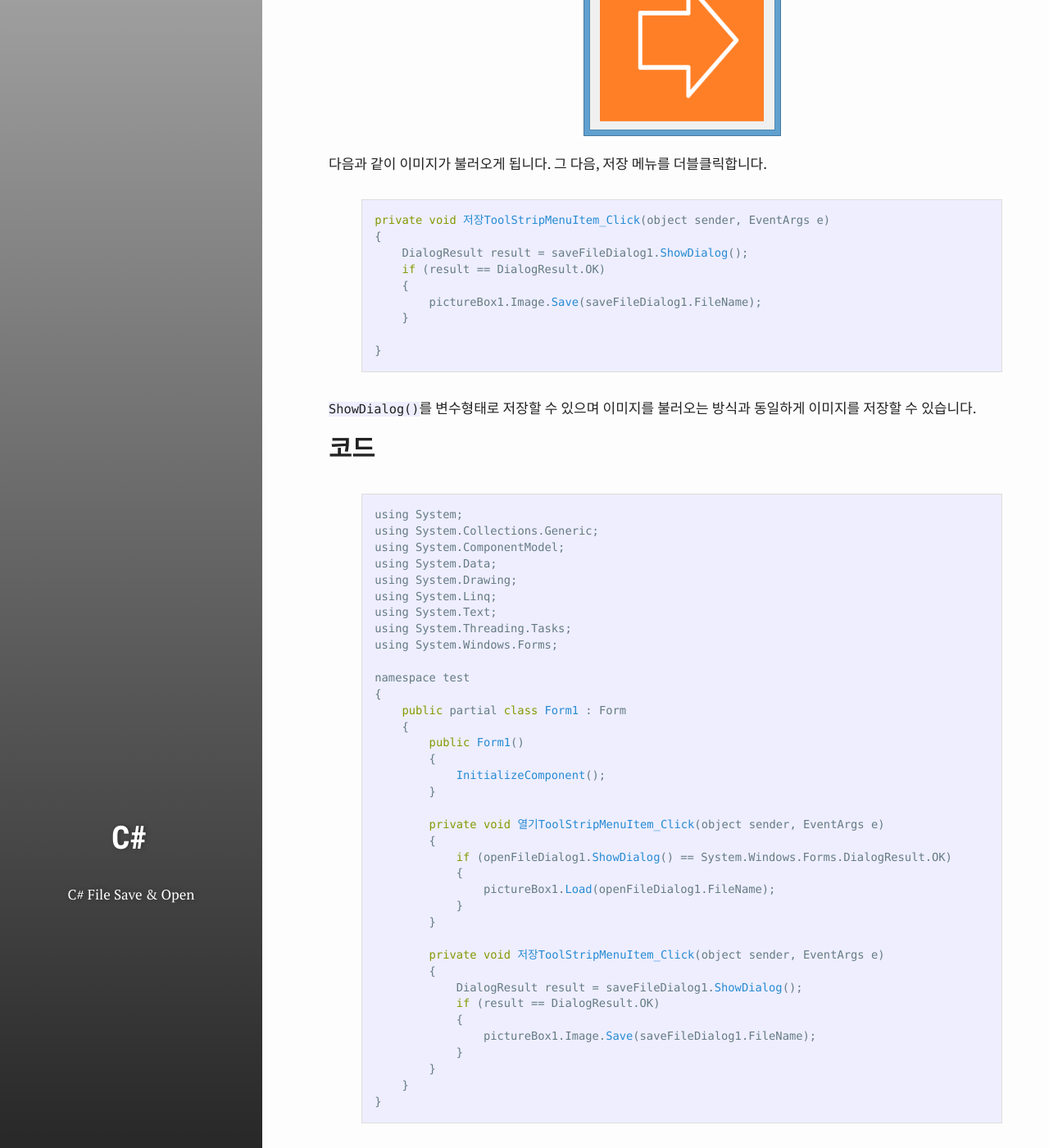
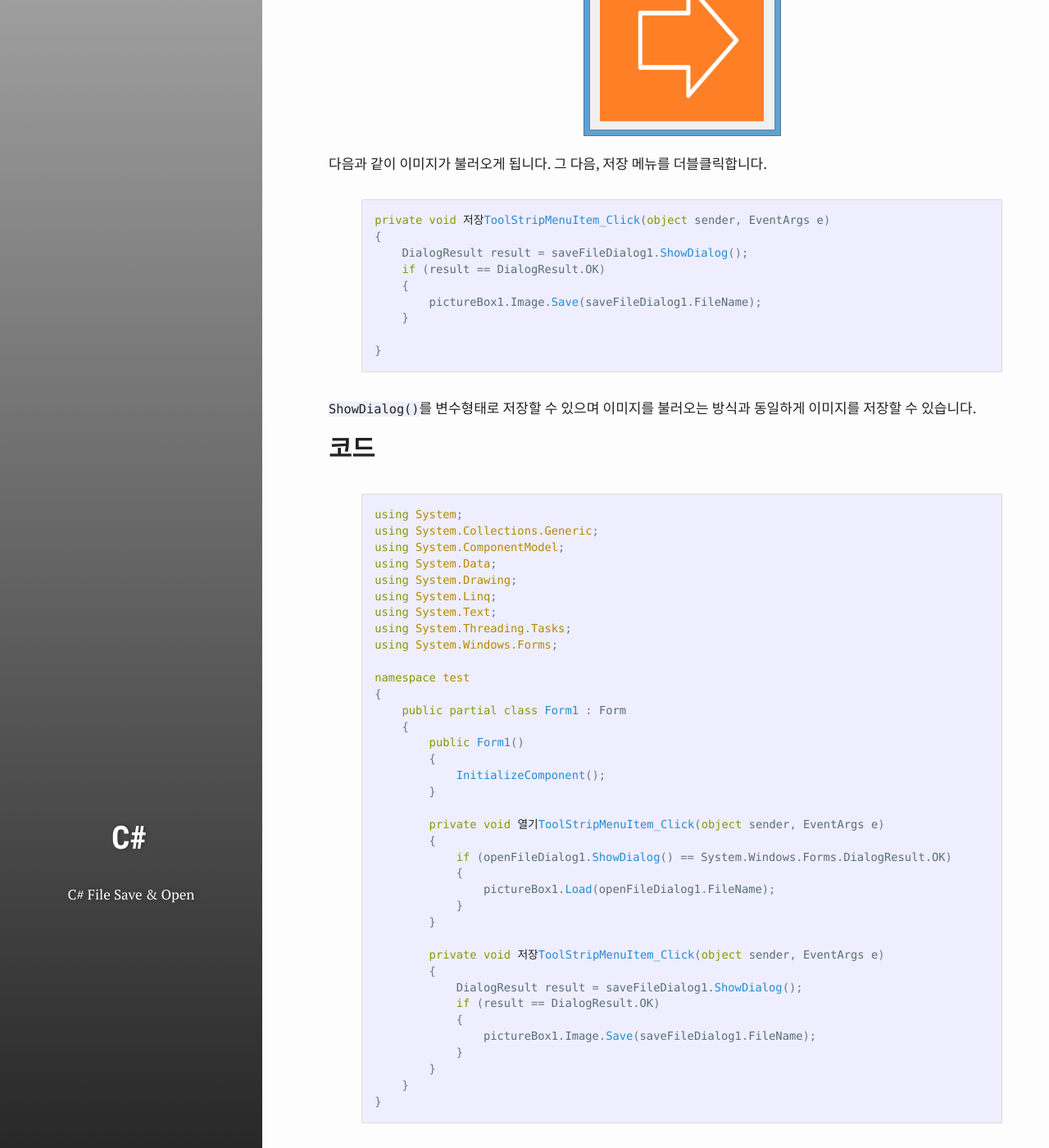
Before and after one commit to test076923/076923.github.io, a Jekyll site: the page built from _posts/2017-08-11-C#-7.md, in a window 1280 px wide and 1400 px high, scrolled down 2275 px. Shown: the whole window at 82% size. Built offline with Jekyll 4.4.1, drawn with Linux system fonts in a browser that asks for light colours; comment, search, counter and statistics services are not loaded; some of the changed text lies outside the part shown.

Commit message:
Update 2017-08-11-C#-7.md

```diff
--- a/_posts/2017-08-11-C#-7.md
+++ b/_posts/2017-08-11-C#-7.md
@@ -43,7 +43,7 @@ author: 윤대희
 
 MenuStrip에서 열기 메뉴를 더블클릭하여 이미지 파일을 불러올 수 있게 합니다.
 
-{% highlight js %}
+{% highlight C# %}
 private void 열기ToolStripMenuItem_Click(object sender, EventArgs e)
 {
   if (openFileDialog1.ShowDialog() == System.Windows.Forms.DialogResult.OK)
@@ -67,7 +67,7 @@ private void 열기ToolStripMenuItem_Click(object sender, EventArgs e)
 
 다음과 같이 이미지가 불러오게 됩니다. 그 다음, 저장 메뉴를 더블클릭합니다.
 
-{% highlight js %}
+{% highlight C# %}
 private void 저장ToolStripMenuItem_Click(object sender, EventArgs e)
 {
     DialogResult result = saveFileDialog1.ShowDialog();
@@ -83,7 +83,7 @@ private void 저장ToolStripMenuItem_Click(object sender, EventArgs e)
 
 ## 코드 ##
 
-{% highlight js %}
+{% highlight C# %}
 using System;
 using System.Collections.Generic;
 using System.ComponentModel;
```
